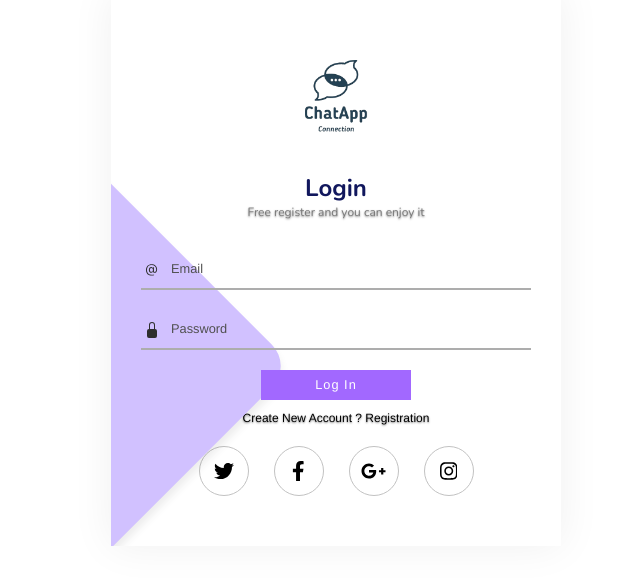
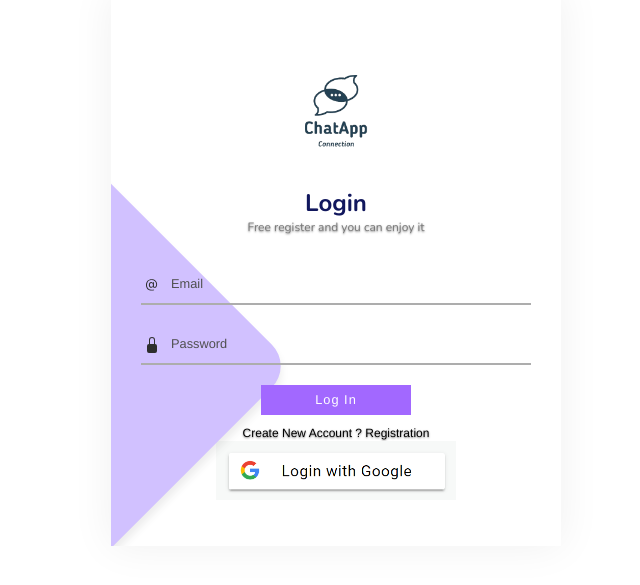
Before and after one commit to AsifuzamanAsif/ChatApp, a React (Vite) app: page /login in a window 1280 px wide. Shown: the part 201-786 px from the top of the page, without its empty margins (304-944 px from the left). Built offline with nearby package versions, Linux system fonts and the light colour scheme.

Commit message:
google complet

```diff
--- a/src/assets/Pages/Login.jsx
+++ b/src/assets/Pages/Login.jsx
@@ -1,4 +1,4 @@
-import React, { useState } from "react";
+import { useState } from "react";
 import { Link, useNavigate } from "react-router-dom";
 import {
   getAuth,
@@ -86,16 +86,30 @@
   const provider = new GoogleAuthProvider();
   const handelGoogle = () => {
     signInWithPopup(auth, provider)
-      .then((result) => {
-        const credential = GoogleAuthProvider.credentialFromResult(result);
-        const token = credential.accessToken;
-        const user = result.user;
+      .then((res) => {
+        GoogleAuthProvider.credentialFromResult(res);
+        set(ref(db, "user/" + res.user.uid), {
+          username: res.user.displayName,
+          email: res.user.email,
+          profile_picture: res.user?.photoURL,
+        });
+        console.log("login susseccful", res);
+        toast.success("Login susseccful", {
+          position: "top-center",
+          autoClose: 5000,
+          closeOnClick: true,
+          theme: "light",
+        });
+        localStorage.setItem("user", JSON.stringify(res.user));
+        disptch(loggeduser(res.user));
+        console.log(res.user);
+        setTimeout(() => {
+          navegite("/Newsfeed");
+        }, 1500);
       })
-      .catch((error) => {
-        const errorCode = error.code;
+      .catc((error) => {
         const errorMessage = error.message;
-        const email = error.customData.email;
-        const credential = GoogleAuthProvider.credentialFromError(error);
+        console.log(errorMessage);
       });
   };
   return (
@@ -177,28 +191,9 @@
               Registration
             </Link>
           </p>
-          <div onClick={handelGoogle} className="socials-container">
-            <a href="#" className="social twitter">
-              <svg height="1em" viewBox="0 0 512 512">
-                <path d="M459.37 151.716c.325 4.548.325 9.097.325 13.645 0 138.72-105.583 298.558-298.558 298.558-59.452 0-114.68-17.219-161.137-47.106 8.447.974 16.568 1.299 25.34 1.299 49.055 0 94.213-16.568 130.274-44.832-46.132-.975-84.792-31.188-98.112-72.772 6.498.974 12.995 1.624 19.818 1.624 9.421 0 18.843-1.3 27.614-3.573-48.081-9.747-84.143-51.98-84.143-102.985v-1.299c13.969 7.797 30.214 12.67 47.431 13.319-28.264-18.843-46.781-51.005-46.781-87.391 0-19.492 5.197-37.36 14.294-52.954 51.655 63.675 129.3 105.258 216.365 109.807-1.624-7.797-2.599-15.918-2.599-24.04 0-57.828 46.782-104.934 104.934-104.934 30.213 0 57.502 12.67 76.67 33.137 23.715-4.548 46.456-13.32 66.599-25.34-7.798 24.366-24.366 44.833-46.132 57.827 21.117-2.273 41.584-8.122 60.426-16.243-14.292 20.791-32.161 39.308-52.628 54.253z" />
-              </svg>
-            </a>
-            <a href="#" className="social facebook">
-              <svg height="1em" viewBox="0 0 320 512">
-                <path d="M279.14 288l14.22-92.66h-88.91v-60.13c0-25.35 12.42-50.06 52.24-50.06h40.42V6.26S260.43 0 225.36 0c-73.22 0-121.08 44.38-121.08 124.72v70.62H22.89V288h81.39v224h100.17V288z" />
-              </svg>
-            </a>
-            <a href="/Newsfeed" className="social google-plus">
-              <svg height="1em" viewBox="0 0 640 512">
-                <path d="M386.061 228.496c1.834 9.692 3.143 19.384 3.143 31.956C389.204 370.205 315.599 448 204.8 448c-106.084 0-192-85.915-192-192s85.916-192 192-192c51.864 0 95.083 18.859 128.611 50.292l-52.126 50.03c-14.145-13.621-39.028-29.599-76.485-29.599-65.484 0-118.92 54.221-118.92 121.277 0 67.056 53.436 121.277 118.92 121.277 75.961 0 104.513-54.745 108.965-82.773H204.8v-66.009h181.261zm185.406 6.437V179.2h-56.001v55.733h-55.733v56.001h55.733v55.733h56.001v-55.733H627.2v-56.001h-55.733z" />
-              </svg>
-            </a>
-            <a href="#" className="social instagram">
-              <svg height="1em" viewBox="0 0 448 512">
-                <path d="M224.1 141c-63.6 0-114.9 51.3-114.9 114.9s51.3 114.9 114.9 114.9S339 319.5 339 255.9 287.7 141 224.1 141zm0 189.6c-41.1 0-74.7-33.5-74.7-74.7s33.5-74.7 74.7-74.7 74.7 33.5 74.7 74.7-33.6 74.7-74.7 74.7zm146.4-194.3c0 14.9-12 26.8-26.8 26.8-14.9 0-26.8-12-26.8-26.8s12-26.8 26.8-26.8 26.8 12 26.8 26.8zm76.1 27.2c-1.7-35.9-9.9-67.7-36.2-93.9-26.2-26.2-58-34.4-93.9-36.2-37-2.1-147.9-2.1-184.9 0-35.8 1.7-67.6 9.9-93.9 36.1s-34.4 58-36.2 93.9c-2.1 37-2.1 147.9 0 184.9 1.7 35.9 9.9 67.7 36.2 93.9s58 34.4 93.9 36.2c37 2.1 147.9 2.1 184.9 0 35.9-1.7 67.7-9.9 93.9-36.2 26.2-26.2 34.4-58 36.2-93.9 2.1-37 2.1-147.8 0-184.8zM398.8 388c-7.8 19.6-22.9 34.7-42.6 42.6-29.5 11.7-99.5 9-132.1 9s-102.7 2.6-132.1-9c-19.6-7.8-34.7-22.9-42.6-42.6-11.7-29.5-9-99.5-9-132.1s-2.6-102.7 9-132.1c7.8-19.6 22.9-34.7 42.6-42.6 29.5-11.7 99.5-9 132.1-9s102.7-2.6 132.1 9c19.6 7.8 34.7 22.9 42.6 42.6 11.7 29.5 9 99.5 9 132.1s2.7 102.7-9 132.1z" />
-              </svg>
-            </a>
-          </div>
+          <button onClick={handelGoogle} className="w-60">
+            <img src="/google.png" alt="google" className="w-full"/>
+          </button>
         </div>
       </div>
     </section>
--- a/src/components/Navber.jsx
+++ b/src/components/Navber.jsx
@@ -8,6 +8,7 @@
 import { useSelector } from "react-redux";
 function Navber() {
   const user = useSelector((state) => state.userSlice.user);
+  console.log(user);
   return (
     <nav className="w-48 min-h-screen bg-slate-300 shadow-[6px_0px_10px_-7px_rgba(0,0,0,0.62)];">
       <div>
@@ -68,12 +69,15 @@
           </li>
           <li className="flex">
             <Link
-              to="User"
-              className="flex items-center gap-2 py-3 pt-60 rounded-lg w-fit">
+              to="/User"
+              className="flex items-center gap-2 py-3 pt-60 rounded-lg w-fit"
+            >
               <img
-                src="https://blogger.googleusercontent.com/img/b/R29vZ2xl/AVvXsEjxivAs4UknzmDfLBXGMxQkayiZDhR2ftB4jcIV7LEnIEStiUyMygioZnbLXCAND-I_xWQpVp0jv-dv9NVNbuKn4sNpXYtLIJk2-IOdWQNpC2Ldapnljifu0pnQqAWU848Ja4lT9ugQex-nwECEh3a96GXwiRXlnGEE6FFF_tKm66IGe3fzmLaVIoNL/s1600/img_avatar.png" alt="user"
-                className="w-[40px] h-[40px] rounded-[50%] border-2 border-solid"/>
-                <div>
+                src="https://blogger.googleusercontent.com/img/b/R29vZ2xl/AVvXsEjxivAs4UknzmDfLBXGMxQkayiZDhR2ftB4jcIV7LEnIEStiUyMygioZnbLXCAND-I_xWQpVp0jv-dv9NVNbuKn4sNpXYtLIJk2-IOdWQNpC2Ldapnljifu0pnQqAWU848Ja4lT9ugQex-nwECEh3a96GXwiRXlnGEE6FFF_tKm66IGe3fzmLaVIoNL/s1600/img_avatar.png"
+                alt="userpic"
+                className="w-[40px] h-[40px] rounded-[50%] border-2 border-solid"
+              />
+              <div>
                 <p className="text-sm font-primary font-semibold text-primary">
                   {user.displayName}
                 </p>
--- a/src/components/pages/People.jsx
+++ b/src/components/pages/People.jsx
@@ -23,7 +23,6 @@
       });
     });
   }, []);
-  console.log(userList);
   return (
     <div className="w-full p-4 rounded-2xl bg-white px-80">
       <Title title="People" />
--- a/src/components/pages/User.jsx
+++ b/src/components/pages/User.jsx
@@ -20,12 +20,12 @@
         <div className="header1">
           <img
             className="profilepic"
-            src="https://blogger.googleusercontent.com/img/b/R29vZ2xl/AVvXsEjxivAs4UknzmDfLBXGMxQkayiZDhR2ftB4jcIV7LEnIEStiUyMygioZnbLXCAND-I_xWQpVp0jv-dv9NVNbuKn4sNpXYtLIJk2-IOdWQNpC2Ldapnljifu0pnQqAWU848Ja4lT9ugQex-nwECEh3a96GXwiRXlnGEE6FFF_tKm66IGe3fzmLaVIoNL/s1600/img_avatar.png"
+            // {user.}
           />
-          <h3>{user.displayName}</h3>
+         { user.displayName }
         </div>
         <div className="header2">
-          <h2>Email : {user.email}</h2>
+          Email : {user.email}
           <p>Bio </p>
           <AiFillEdit />
         </div>
--- a/src/index.css
+++ b/src/index.css
@@ -178,49 +178,3 @@
   @apply text-xs;
   text-shadow: 0px 1px 2px rgba(0, 0, 0, 0.5);
 }
-.socials-container {
-  @apply w-fit h-fit flex items-center justify-center gap-[25px]  px-10 py-5;
-}
-.social {
-  @apply w-[50px] h-[50px] flex items-center justify-center border rounded-[50%] border-solid border-[rgb(194,194,194)];
-}
-.twitter:hover {
-  background: linear-gradient(45deg, #66757f, #00acee, #36daff, #dbedff);
-}
-.facebook:hover {
-  background: linear-gradient(45deg, #134ac0, #316ff6, #78a3ff);
-}
-.google-plus:hover {
-  background: linear-gradient(45deg, #872419, #db4a39, #ff7061);
-}
-.instagram:hover {
-  background: #f09433;
-  background: -moz-linear-gradient(
-    45deg,
-    #f09433 0%,
-    #e6683c 25%,
-    #dc2743 50%,
-    #cc2366 75%,
-    #bc1888 100%
-  );
-  background: -webkit-linear-gradient(
-    45deg,
-    #f09433 0%,
-    #e6683c 25%,
-    #dc2743 50%,
-    #cc2366 75%,
-    #bc1888 100%
-  );
-  background: linear-gradient(
-    45deg,
-    #f09433 0%,
-    #e6683c 25%,
-    #dc2743 50%,
-    #cc2366 75%,
-    #bc1888 100%
-  );
-  filter: progid:DXImageTransform.Microsoft.gradient( startColorstr='#f09433', endColorstr='#bc1888',GradientType=1 );
-}
-.social svg {
-  @apply fill-[black] h-5;
-}
```
Also changed, not shown: public/google.png (added).
